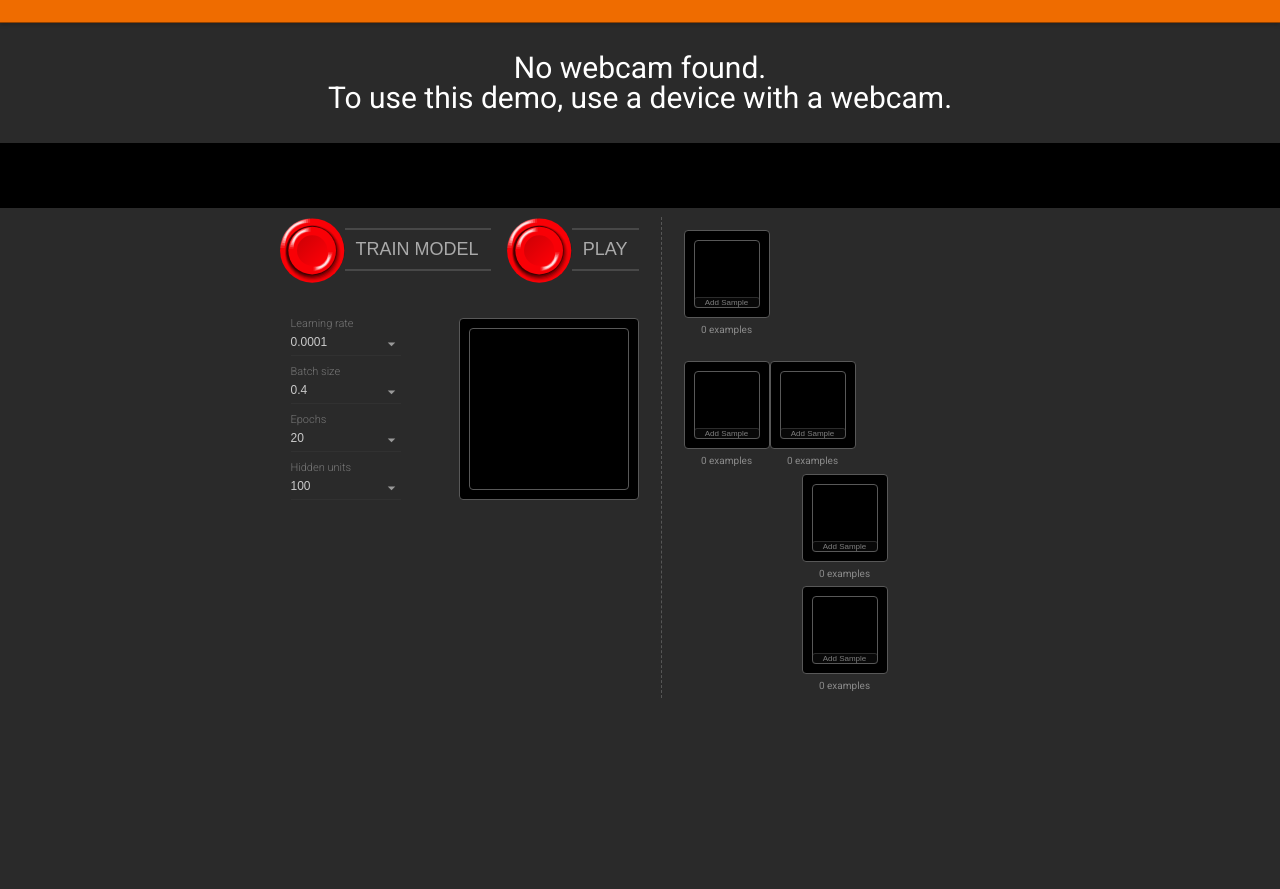
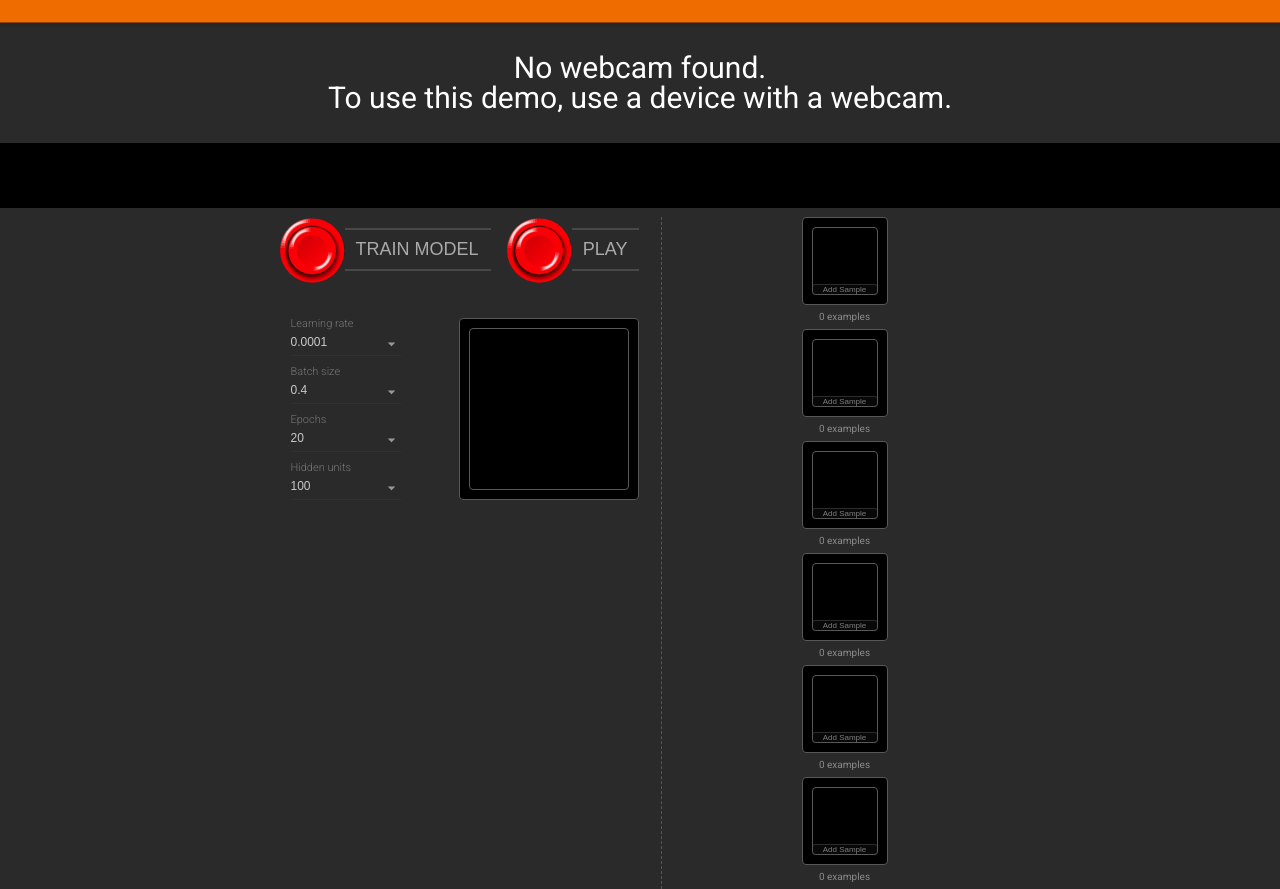
Before and after one commit to TheDuc/saign, a website built with Parcel: page index.html in a window 1280 px wide. Shown: the part 62-951 px from the top of the page. Before the commit the page ends 800 px from the top, so only its background shows below. Built offline with nearby package versions, Linux system fonts and the light colour scheme; what @tensorflow/tfjs would draw is missing.

Commit message:
dynamically add html

```diff
--- a/index.html
+++ b/index.html
@@ -127,113 +127,10 @@ limitations under the License.
 
     </div><!-- /.panel -->
 
-    <div class="panel joystick-panel">
-
-      <div class="panel-row panel-row-top">
-
-        <div class="panel-cell panel-cell-center">
-          <div class="thumb-box">
-            <div class="thumb-box-outer">
-              <div class="thumb-box-inner">
-                <canvas class="thumb" width=224 height=224 id="a-thumb"></canvas>
-              </div>
-              <button class="record-button" id="a"/><span>Add Sample</span></button>
-            </div>
-            <p>
-              <span id="a-total">0</span> examples
-            </p>
-          </div>
-        </div><!-- ./panel-cell -->
-
-        <div class="panel-cell panel-cell-right panel-cell-fill">
-        </div><!-- ./panel-cell -->
-
-      </div><!-- /.panel-row -->
-      <div class="panel-row panel-row-middle">
-        <div class="panel-cell panel-cell-left">
-          <div class="thumb-box">
-            <div class="thumb-box-outer">
-              <div class="thumb-box-inner">
-                <canvas class="thumb" width=224 height=224 id="b-thumb"></canvas>
-              </div>
-              <button class="record-button" id="b"/><span>Add Sample</span></button>
-            </div>
-            <p>
-              <span id="b-total">0</span> examples
-            </p>
-          </div>
-        </div><!-- ./panel-cell -->
-
-        <div class="panel-cell panel-cell-right">
-          <div class="thumb-box">
-            <div class="thumb-box-outer">
-              <div class="thumb-box-inner">
-                <canvas class="thumb" width=224 height=224 id="c-thumb"></canvas>
-              </div>
-              <button class="record-button" id="c"/><span>Add Sample</span></button>
-            </div>
-            <p>
-              <span id="c-total">0</span> examples
-            </p>
-          </div>
-        </div><!-- ./panel-cell -->
-
-      </div><!-- /.panel-row -->
-
-      <div class="panel-row panel-row-bottom">
-
-        <div class="panel-cell panel-cell-left panel-cell-fill">
-        </div><!-- ./panel-cell -->
-
-        <div class="panel-cell panel-cell-center">
-          <div class="thumb-box">
-            <div class="thumb-box-outer">
-              <div class="thumb-box-inner">
-                <canvas class="thumb" width=224 height=224 id="d-thumb"></canvas>
-              </div>
-              <button class="record-button" id="d"/><span>Add Sample</span></button>
-            </div>
-            <p>
-              <span id="d-total">0</span> examples
-            </p>
-          </div>
-        </div><!-- ./panel-cell -->
-
-        <div class="panel-cell panel-cell-right panel-cell-fill">
-        </div><!-- ./panel-cell -->
-
-      </div><!-- /.panel-row -->
-
-      <div class="panel-row panel-row-bottom">
-
-        <div class="panel-cell panel-cell-left panel-cell-fill">
-        </div><!-- ./panel-cell -->
-
-        <div class="panel-cell panel-cell-center">
-          <div class="thumb-box">
-            <div class="thumb-box-outer">
-              <div class="thumb-box-inner">
-                <canvas class="thumb" width=224 height=224 id="e-thumb"></canvas>
-              </div>
-              <button class="record-button" id="e"/><span>Add Sample</span></button>
-            </div>
-            <p>
-              <span id="e-total">0</span> examples
-            </p>
-          </div>
-        </div><!-- ./panel-cell -->
-
-        <div class="panel-cell panel-cell-right panel-cell-fill">
-        </div><!-- ./panel-cell -->
-
-      </div><!-- /.panel-row -->
-
-
-    </div><!-- /.panel -->
+    <div class="panel" id="button-panel"></div>
 
   </div><!-- /#controller -->
 
-  <!-- <script src="https://storage.googleapis.com/tfjs-examples/assets/webcam-transfer-learning/pacman-google.js"></script> -->
   <script src="index.js"></script>
 </body>
 </html>
--- a/index.js
+++ b/index.js
@@ -23,7 +23,7 @@ import {Webcam} from './webcam';
 
 // The number of classes we want to predict. In this example, we will be
 // predicting 4 classes for up, down, left, and right.
-const NUM_CLASSES = 4;
+const NUM_CLASSES = ui.numClasses();
 
 // A webcam class that generates Tensors from the images from the webcam.
 const webcam = new Webcam(document.getElementById('webcam'));
--- a/styles.css
+++ b/styles.css
@@ -294,10 +294,7 @@ header b {
   position: relative;
   transition: box-shadow 0.3s;
 }
-[data-active="up"] .panel-row-top .thumb-box-outer,
-[data-active="down"] .panel-row-bottom .thumb-box-outer,
-[data-active="left"] .panel-cell-left .thumb-box-outer,
-[data-active="right"] .panel-cell-right .thumb-box-outer {
+.thumb-box.active .thumb-box-outer {
   box-shadow: 0 0 4px 4px #ffaa00;
 }
 .thumb-box-inner {
--- a/ui.js
+++ b/ui.js
@@ -16,12 +16,36 @@
  */
 import * as tf from '@tensorflow/tfjs';
 
-const CONTROLS = ['a', 'b', 'c', 'd', 'e'];
+const CONTROLS = ['a', 'b', 'c', 'd', 'e', 'f'];
 
 export function init() {
   document.getElementById('controller').style.display = '';
   statusElement.style.display = 'none';
 }
+
+export function numClasses() {
+  return CONTROLS.length;
+}
+
+let html = '';
+CONTROLS.forEach((control) => {
+  html += `
+  <div class="panel-cell panel-cell-center">
+    <div class="thumb-box" id="${control}-box">
+      <div class="thumb-box-outer">
+        <div class="thumb-box-inner">
+          <canvas class="thumb" width=224 height=224 id="${control}-thumb"></canvas>
+        </div>
+        <button class="record-button" id="${control}"/><span>Add Sample</span></button>
+      </div>
+      <p>
+        <span id="${control}-total">0</span> examples
+      </p>
+    </div>
+  </div>`
+});
+
+document.getElementById('button-panel').innerHTML = html;
 
 const trainStatusElement = document.getElementById('train-status');
 
@@ -68,7 +92,8 @@ const thumbDisplayed = {};
 async function handler(label) {
   mouseDown = true;
   const className = CONTROLS[label];
-  const button = document.getElementById(className);
+  const box = document.getElementById(className + '-box');
+  box.classList.add('active');
   const total = document.getElementById(className + '-total');
   while (mouseDown) {
     addExampleHandler(label);
@@ -76,13 +101,13 @@ async function handler(label) {
     total.innerText = totals[label]++;
     await tf.nextFrame();
   }
+  box.classList.remove('active');
   document.body.removeAttribute('data-active');
 }
 
 
 CONTROLS.forEach((control, index) => {
   const ctrl = document.getElementById(control);
-  console.log(ctrl);
   ctrl.addEventListener('mousedown', () => handler(index));
   ctrl.addEventListener('mouseup', () => mouseDown = false);
 })
```
